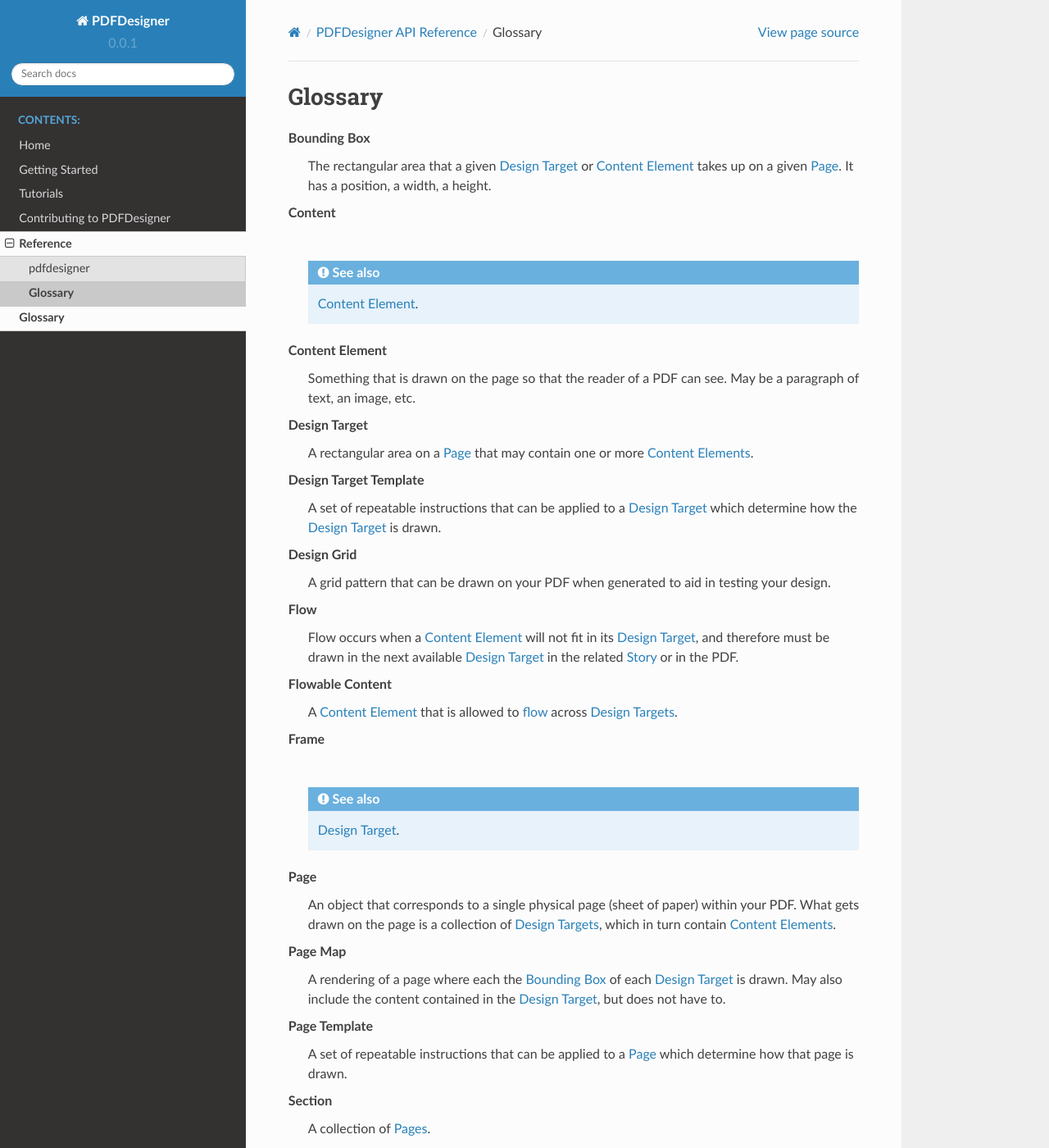
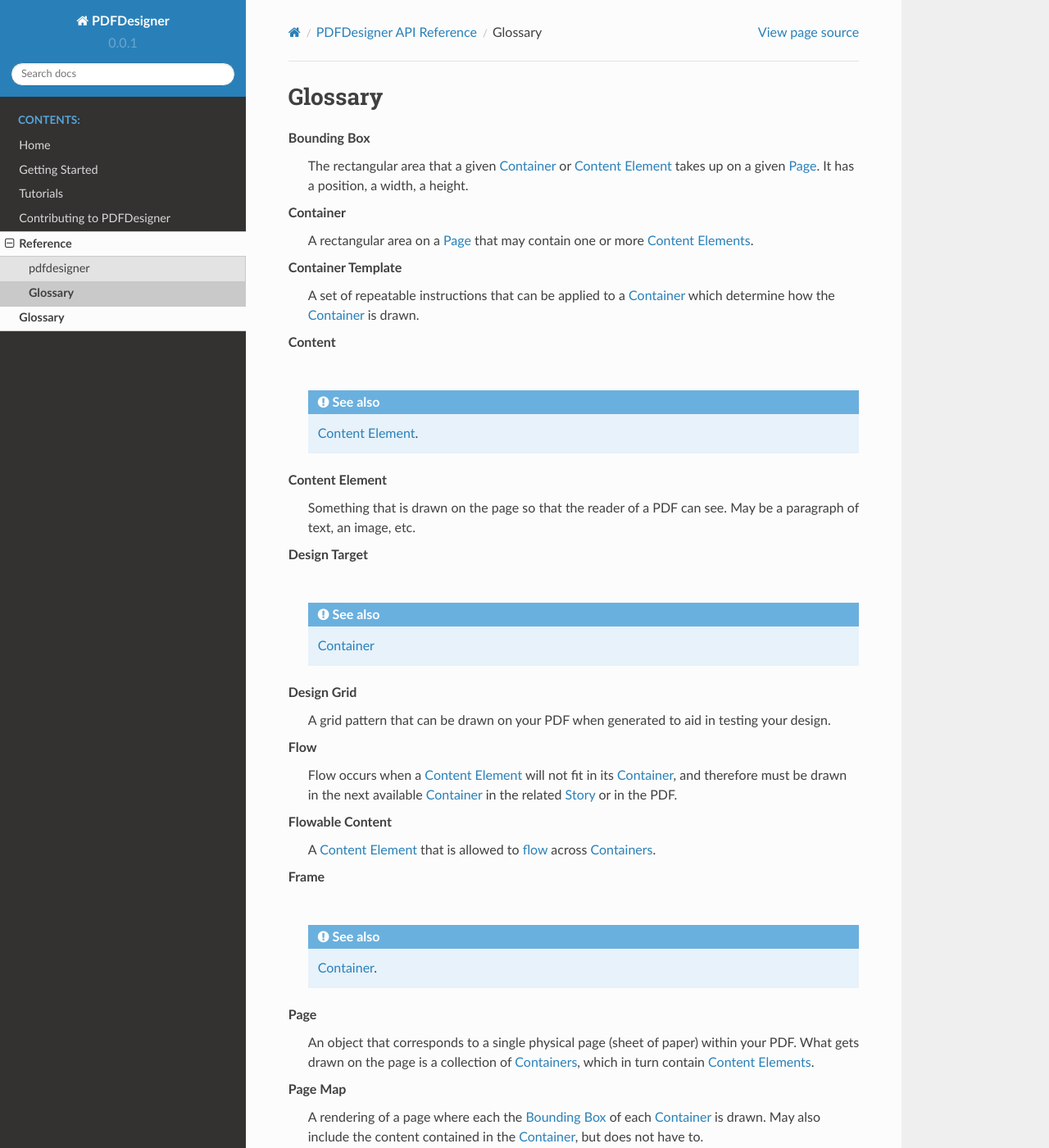
Before and after one commit to insightindustry/pdfdesigner, a Sphinx documentation site: the page built from docs/source/glossary.txt, in a window 1280 px wide and 1400 px high. Shown: the whole window at 82% size. Built offline with Sphinx 7.4.7 and the Read the Docs theme 2.0.0, drawn with Linux system fonts in a browser that asks for light colours; formulas are drawn with MathJax 3; pages that are not in the unit, such as notebooks, are missing from menus; some of the changed text lies outside the part shown.

Commit message:
[#13] Changing name from DesignTarget to Container for greater clarity throughout documentation and codebase.

```diff
--- a/docs/source/glossary.txt
+++ b/docs/source/glossary.txt
@@ -9,9 +9,17 @@
 .. glossary::
 
   Bounding Box
-    The rectangular area that a given :term:`Design Target` or
+    The rectangular area that a given :term:`Container` or
     :term:`Content Element` takes up on a given :term:`Page`. It has a position,
     a width, a height.
+
+  Container
+    A rectangular area on a :term:`Page` that may contain one or more
+    :term:`Content Elements <Content Element>`.
+
+  Container Template
+    A set of repeatable instructions that can be applied to a
+    :term:`Container` which determine how the :term:`Container` is drawn.
 
   Content
 
@@ -26,14 +34,12 @@
     be a paragraph of text, an image, etc.
 
   Design Target
-    A rectangular area on a :term:`Page` that may contain one or more
-    :term:`Content Elements <Content Element>`.
 
-  Design Target Template
-    A set of repeatable instructions that can be applied to a
-    :term:`Design Target` which determine how the :term:`Design Target` is
-    drawn.
+    |br|
 
+    .. seealso::
+
+      :term:`Container`
 
   Design Grid
     A grid pattern that can be drawn on your PDF when generated to aid in
@@ -41,12 +47,12 @@
 
   Flow
     Flow occurs when a :term:`Content Element` will not fit in its
-    :term:`Design Target`, and therefore must be drawn in the next available
-    :term:`Design Target` in the related :term:`Story` or in the PDF.
+    :term:`Container`, and therefore must be drawn in the next available
+    :term:`Container` in the related :term:`Story` or in the PDF.
 
   Flowable Content
     A :term:`Content Element` that is allowed to :term:`flow <Flow>` across
-    :term:`Design Targets <Design Target>`.
+    :term:`Containers <Container>`.
 
   Frame
 
@@ -54,18 +60,18 @@
 
     .. seealso::
 
-      :term:`Design Target`.
+      :term:`Container`.
 
   Page
     An object that corresponds to a single physical page (sheet of paper)
     within your PDF. What gets drawn on the page is a collection of
-    :term:`Design Targets <Design Target>`, which in turn contain
+    :term:`Containers <Container>`, which in turn contain
     :term:`Content Elements <Content Element>`.
 
   Page Map
     A rendering of a page where each the :term:`Bounding Box` of each
-    :term:`Design Target` is drawn. May also include the content contained in
-    the :term:`Design Target`, but does not have to.
+    :term:`Container` is drawn. May also include the content contained in
+    the :term:`Container`, but does not have to.
 
   Page Template
     A set of repeatable instructions that can be applied to a :term:`Page` which
@@ -85,7 +91,7 @@
     methods.
 
   Story
-    A collection of :term:`Design Targets <Design Target>` whose
+    A collection of :term:`Containers <Container>` whose
     :term:`content <Content>` can :term:`flow <Flow>` across its members.
 
   Template
@@ -94,7 +100,7 @@
 
     .. seealso::
 
-      :term:`Design Target Template`
+      :term:`Container Template`
 
       :term:`Page Template`
 
--- a/docs/source/index.txt
+++ b/docs/source/index.txt
@@ -55,7 +55,7 @@
   generation, I tend to consider them "fiddly".
 
   For one thing, the `PLATYPUS`_ layout engine works by iterating over lists
-  of :term:`Design Targets <Design Target>` (called ``Frames`` in their
+  of :term:`Containers <Container>` (called ``Frames`` in their
   parlance) and within each frame over lists of :term:`Flowable Content`
   (called ``Flowables`` in their parlance). If you have a complicated design,
   that may lead to the creation of very long, hard-to-write, hard-to-read
```
Also changed, not shown: docs/source/tutorials/conceptual_overview.txt (+4 -4 lines), pdfdesigner/__init__.py (+5 -6 lines), 2 other files.
